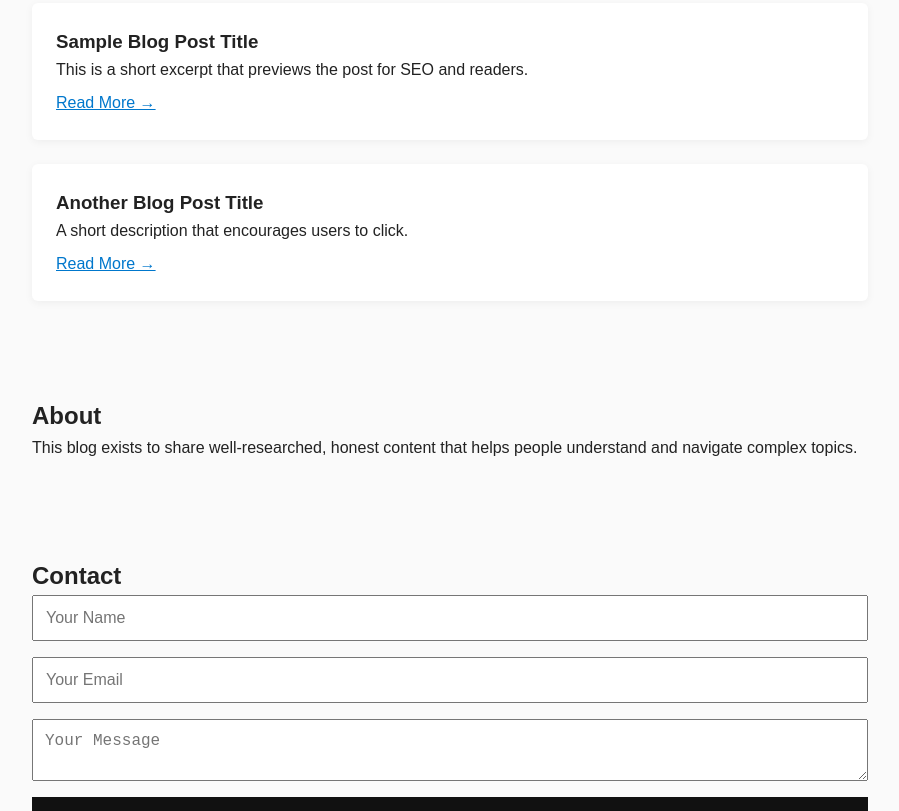
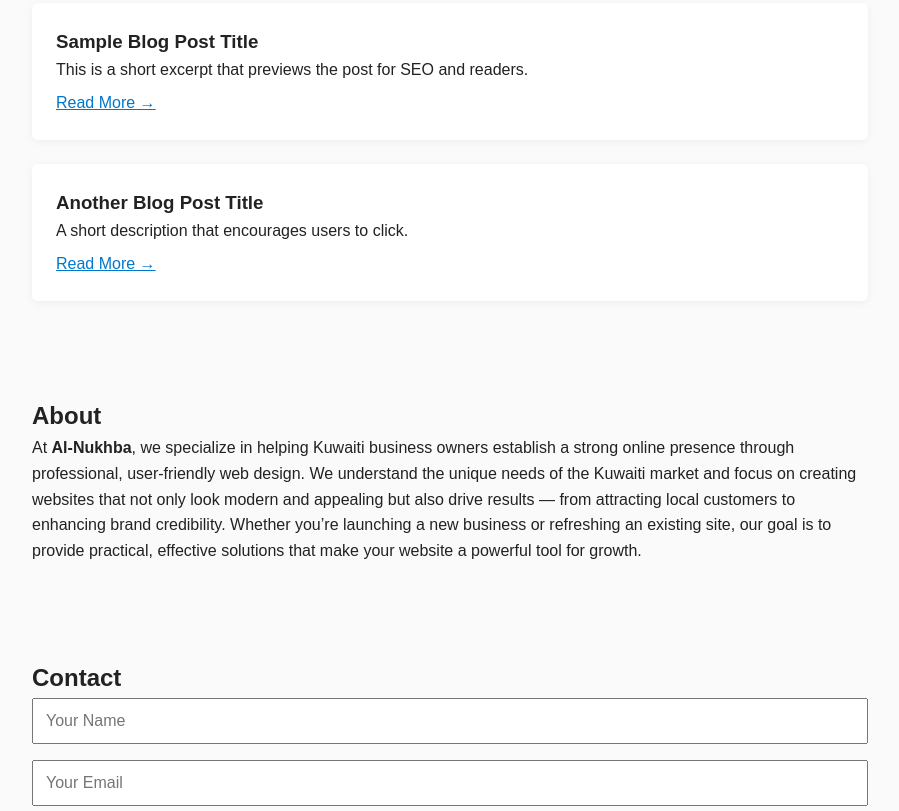
Before and after one commit to Tttt15676/Scrapi-Portfolio-Project-1, a plain HTML site: page index.html in a window 1280 px wide. Shown: the part 466-1277 px from the top of the page, without its empty margins (190-1089 px from the left). Drawn offline with Linux system fonts and the light colour scheme.

Commit message:
Update index.html

```diff
--- a/index.html
+++ b/index.html
@@ -69,13 +69,16 @@
   </section>
 
   <!-- About -->
-  <section id="about" class="about">
+ <!-- About -->
+<section id="about" class="about">
+  <div class="about-container">
     <h2>About</h2>
     <p>
-      This blog exists to share well-researched, honest content that helps people
-      understand and navigate complex topics.
+      At <strong>Al-Nukhba</strong>, we specialize in helping Kuwaiti business owners establish a strong online presence through professional, user-friendly web design. We understand the unique needs of the Kuwaiti market and focus on creating websites that not only look modern and appealing but also drive results — from attracting local customers to enhancing brand credibility. Whether you’re launching a new business or refreshing an existing site, our goal is to provide practical, effective solutions that make your website a powerful tool for growth.
     </p>
-  </section>
+  </div>
+</section>
+
 
   <!-- Contact -->
   <section id="contact" class="contact">
```
